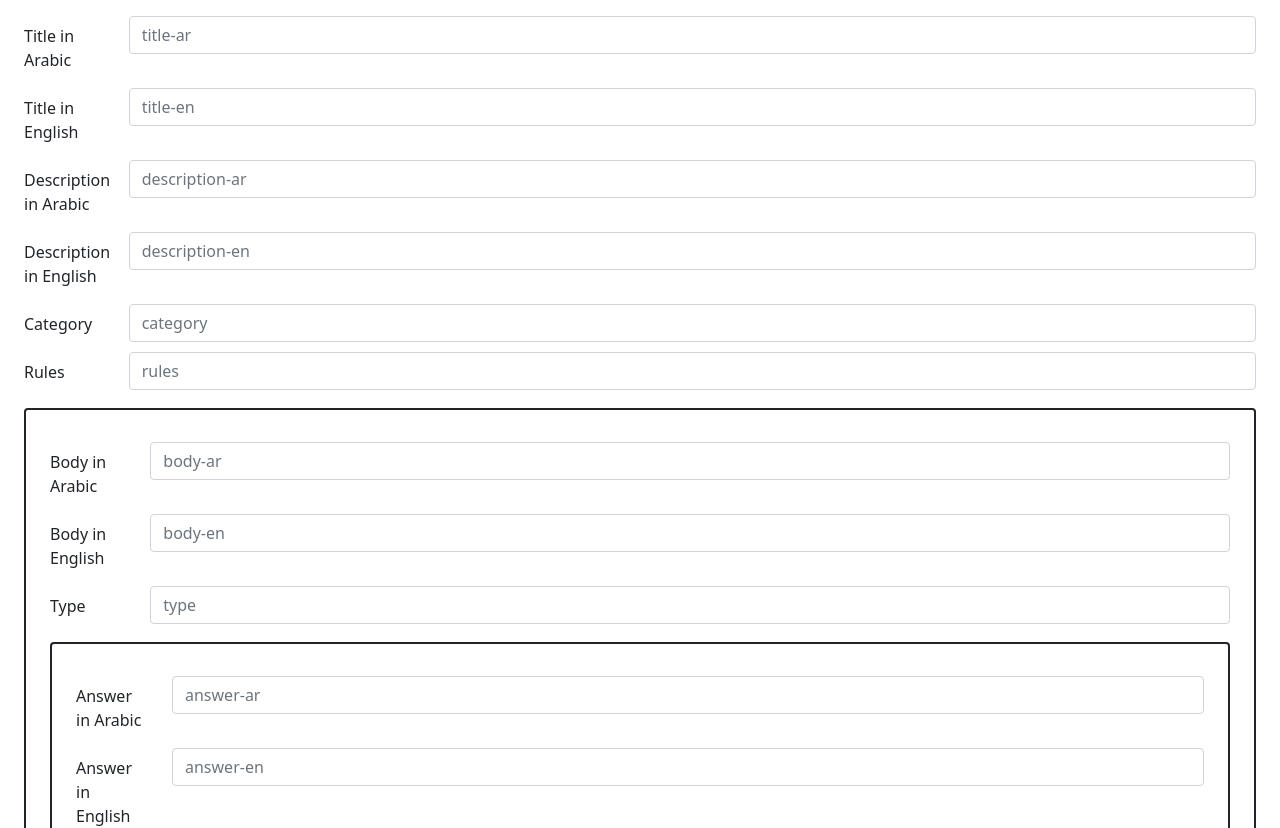
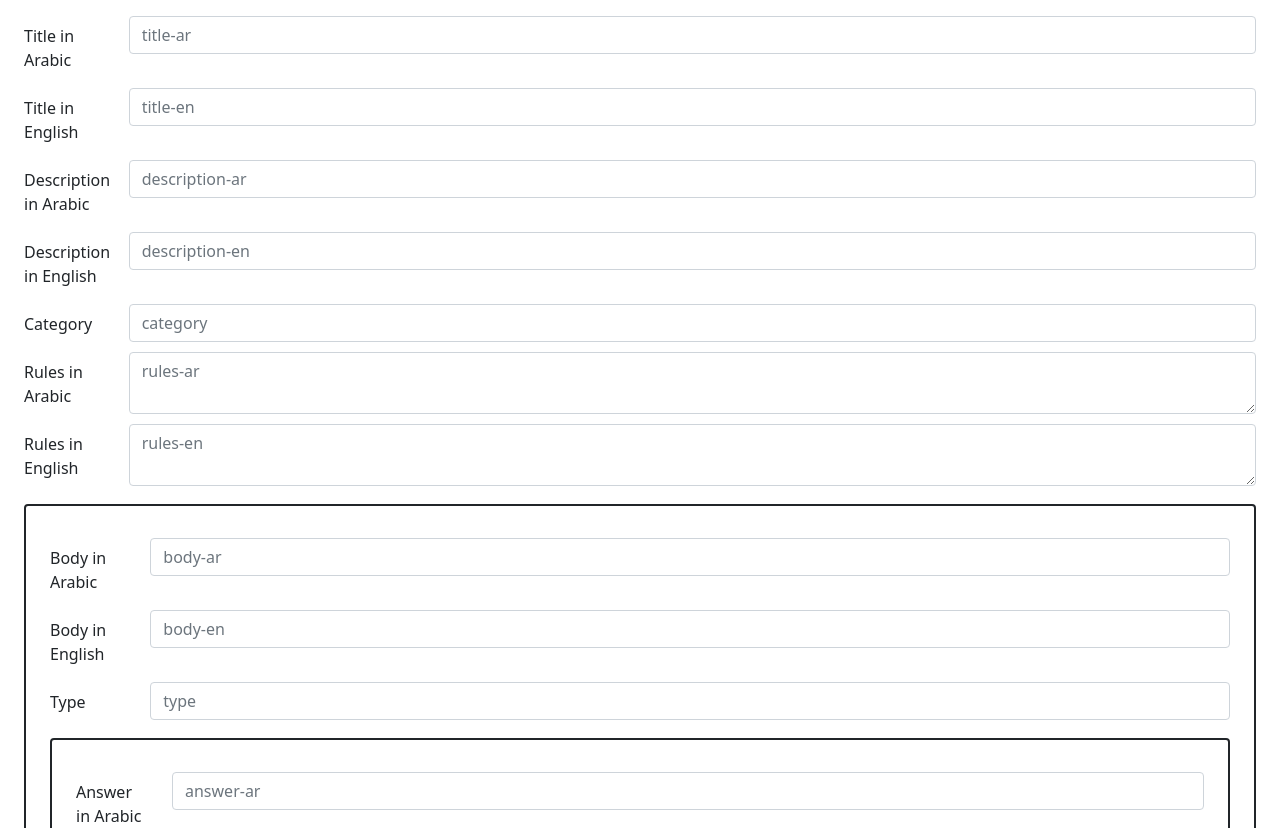
Before and after one commit to OmarMohamed156/addTest, a React (Create React App) app: page / in a window 1280 px wide. Shown: the top 828 px of the page. Built offline with nearby package versions, Linux system fonts and the light colour scheme.

Commit message:
adjusted the rules field

```diff
--- a/src/App.js
+++ b/src/App.js
@@ -10,7 +10,7 @@ function App() {
       description: {ar:'',en:''},
       title: {ar:'',en:''},
       category:'',
-      rules:'',
+      rules:{ar:'',en:''},
     }])
 
   const [questions,setQuestions] = useState([
@@ -129,10 +129,18 @@ function App() {
           </Row>
           <Row className='my-2'>
             <Col sm={12} md={1}>
-              <Label className='mt-2'>Rules</Label>
+              <Label className='mt-2'>Rules in Arabic</Label>
             </Col>
             <Col sm={12} md={11}>
-              <Input  onChange={e=>{handleInputFieldChange(index,e)}} type='text' name='rules' placeholder='rules'  />
+              <Input  onChange={e=>{handleInputFieldChange(index,e)}} type='textarea' name='rules-ar' placeholder='rules-ar'  />
+            </Col>
+          </Row>
+          <Row className='my-2'>
+            <Col sm={12} md={1}>
+              <Label className='mt-2'>Rules in English</Label>
+            </Col>
+            <Col sm={12} md={11}>
+              <Input  onChange={e=>{handleInputFieldChange(index,e)}} type='textarea' name='rules-en' placeholder='rules-en'  />
             </Col>
           </Row>
         </FormGroup>
```
